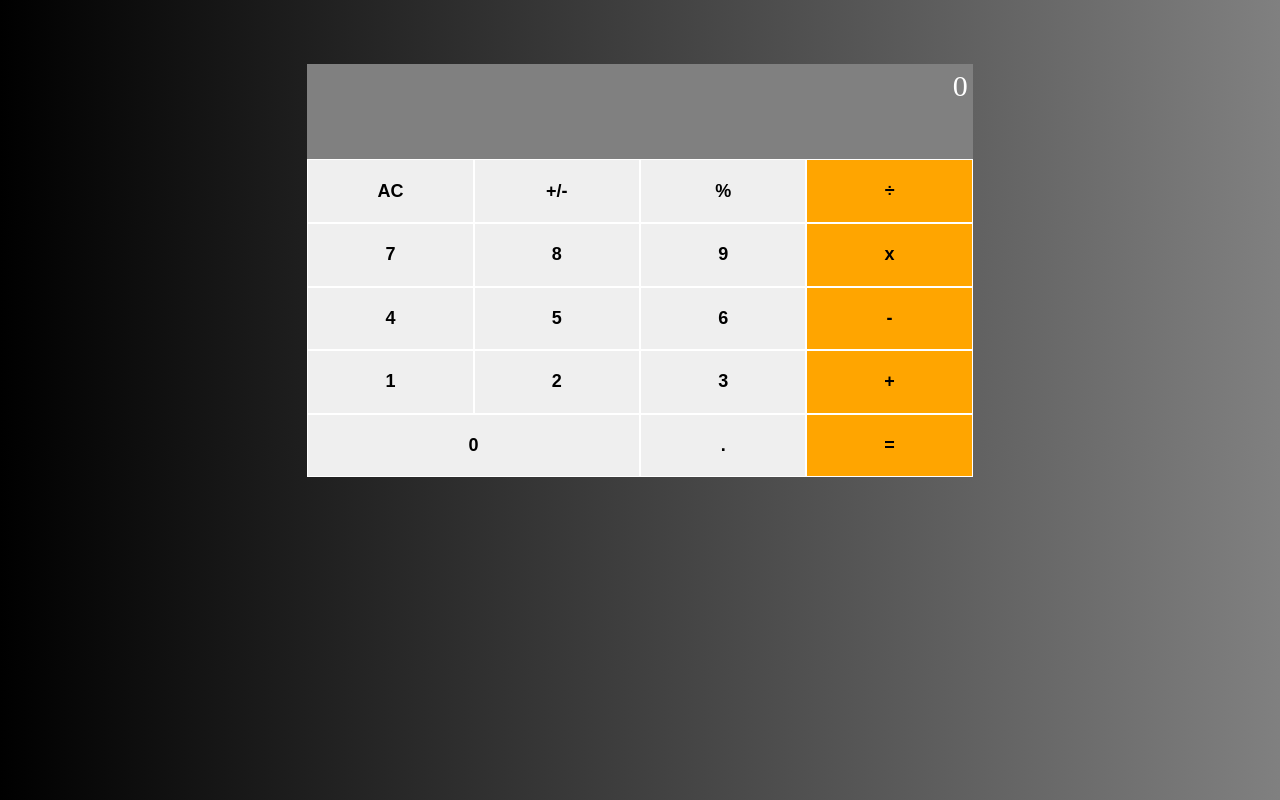
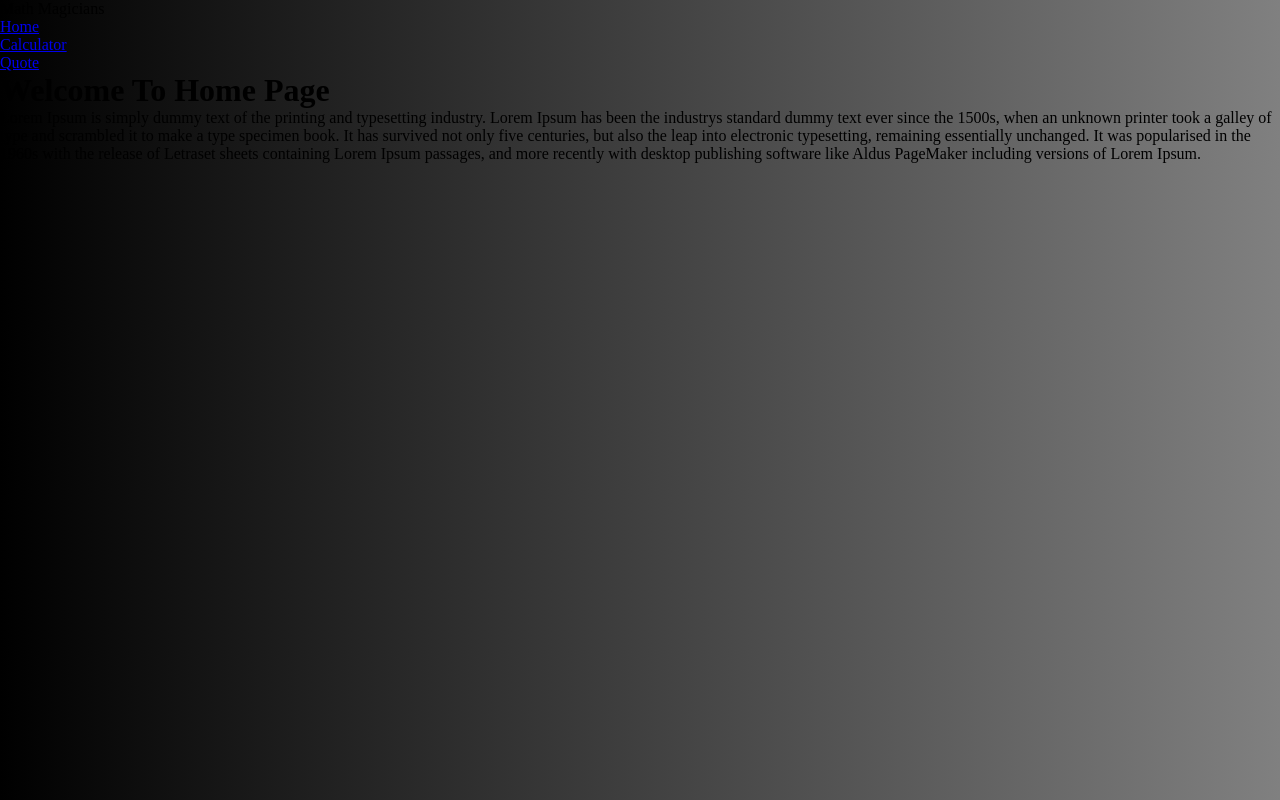
Before and after one commit to Pi1998/math-magic-react, a React (Create React App) app: page / in a window 1280 px wide. Built offline with nearby package versions, Linux system fonts and the light colour scheme.

Commit message:
Add router with navigation

```diff
--- a/src/App.js
+++ b/src/App.js
@@ -1,12 +1,37 @@
 import React from 'react';
+import {
+  BrowserRouter as Router, Route, Routes, Link,
+} from 'react-router-dom';
+import Home from './components/Home';
 import Calculator from './components/Calculator';
+import DadJoke from './components/DadJoke';
 import './App.css';
 
 function App() {
   return (
-    <div className="App">
-      <Calculator />
-    </div>
+    <Router>
+      <nav>
+        <span className="page-name">
+          Math Magicians
+        </span>
+        <ul>
+          <li>
+            <Link to="/">Home</Link>
+          </li>
+          <li>
+            <Link to="/calculator">Calculator</Link>
+          </li>
+          <li>
+            <Link to="/quote">Quote</Link>
+          </li>
+        </ul>
+      </nav>
+      <Routes>
+        <Route path="/" element={<Home />} />
+        <Route path="/calculator" element={<Calculator />} />
+        <Route path="/quote" element={<DadJoke />} />
+      </Routes>
+    </Router>
   );
 }
 
```
